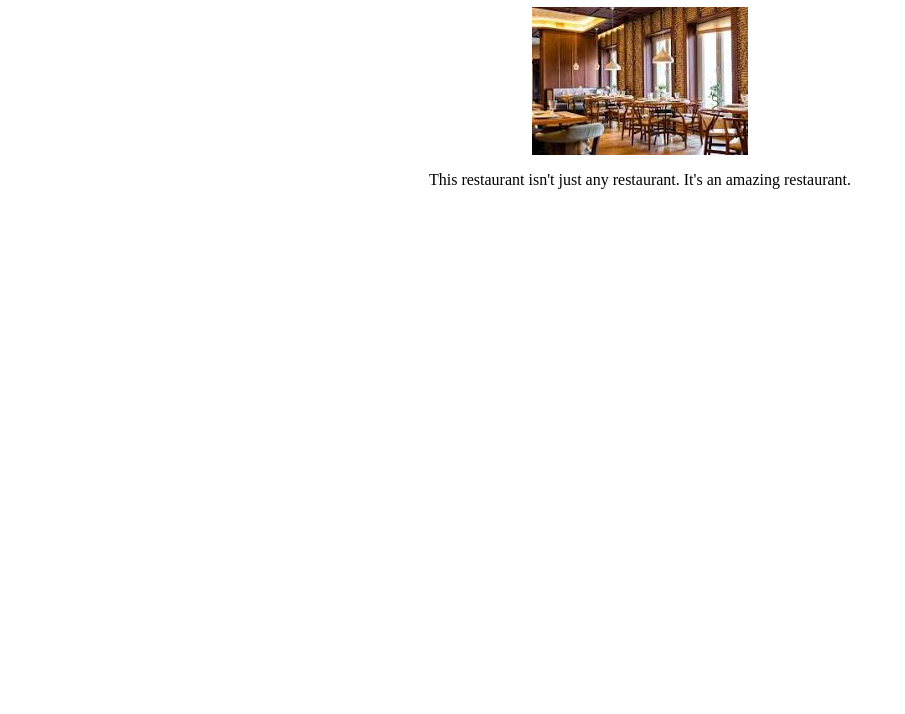
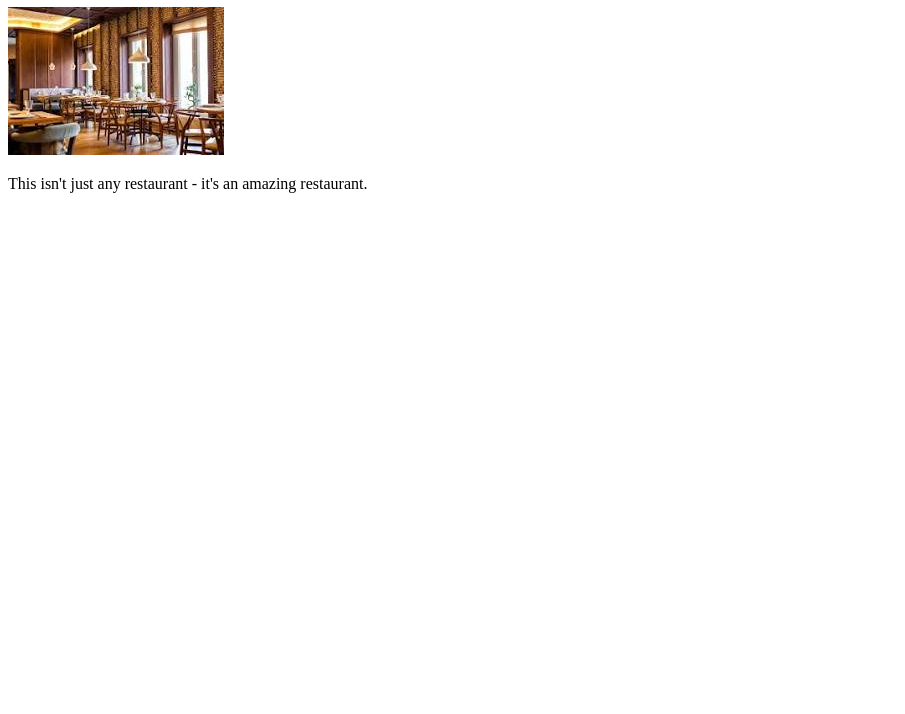
Before and after one commit to The-Odin-Project-Self-Learn/Restaurant-Page, a website built with webpack: page src/template.html in a window 1280 px wide. Shown: the part 102-816 px from the top of the page, without its empty margins (0-905 px from the left). Built offline with nearby package versions, Linux system fonts and the light colour scheme.

Commit message:
exported pageLoad.js module

```diff
--- a/package.json
+++ b/package.json
@@ -1 +1 @@
-{"name":"restaurant-page","devDependencies":{"css-loader":"^7.1.2","html-loader":"^5.1.0","html-webpack-plugin":"^5.6.3","style-loader":"^4.0.0","webpack":"^5.98.0","webpack-cli":"^6.0.1","webpack-dev-server":"^5.2.0"}}
+{"name":"restaurant-page","devDependencies":{"css-loader":"^7.1.2","file-loader":"^6.2.0","html-loader":"^5.1.0","html-webpack-plugin":"^5.6.3","style-loader":"^4.0.0","webpack":"^5.98.0","webpack-cli":"^6.0.1","webpack-dev-server":"^5.2.0"}}
--- a/src/index.js
+++ b/src/index.js
@@ -1,3 +1,4 @@
 import "./styles.css";
+import { loadPage } from "./pageLoad";
 
-console.log("greetings");
+loadPage();
--- /dev/null
+++ b/src/pageLoad.js
@@ -0,0 +1,20 @@
+// pageLoad.js
+import restaurantImage from "./assets/restaurant.jfif";
+
+function loadPage() {
+    const div = document.getElementById("content");
+
+    const h1 = document.createElement("h1");
+    const img = document.createElement("img");
+    const p = document.createElement("p");
+
+    h1.textContent = "My Restaurant";
+    img.src = restaurantImage;
+    p.textContent = "This isn't just any restaurant - it's an amazing restaurant.";
+
+    div.appendChild(h1);
+    div.appendChild(img);
+    div.appendChild(p);
+}
+
+export {loadPage};
--- a/src/styles.css
+++ b/src/styles.css
@@ -1,13 +1,3 @@
 body {
     min-height: 100vh;
 }
-#content {
-    display: flex;
-    flex-direction: row;
-    justify-content: center;
-}
-.content-material {
-    display: flex;
-    flex-direction: column;
-    align-items: center;
-}
--- a/src/template.html
+++ b/src/template.html
@@ -13,11 +13,7 @@
         </nav>
     </header>
     <div id = "content">
-        <div class = "content-material">
-            <h1>My Restaurant</h1>
-            <img src = "restaurant.jfif">
-            <p>This restaurant isn't just any restaurant. It's an amazing restaurant.</p>
-        </div>
+
     </div>
 </body>
 </html>
--- a/webpack.config.js
+++ b/webpack.config.js
@@ -30,7 +30,7 @@ module.exports = {
         loader: "html-loader",
       },
       {
-        test: /\.(png|svg|jpg|jpeg|gif)$/i,
+        test: /\.(png|svg|jpg|jpeg|gif|jfif)$/i,
         type: "asset/resource",
       },
     ],
```
Also changed, not shown: src/assets/restaurant.jfif (renamed from src/restaurant.jfif), 1 other file.
